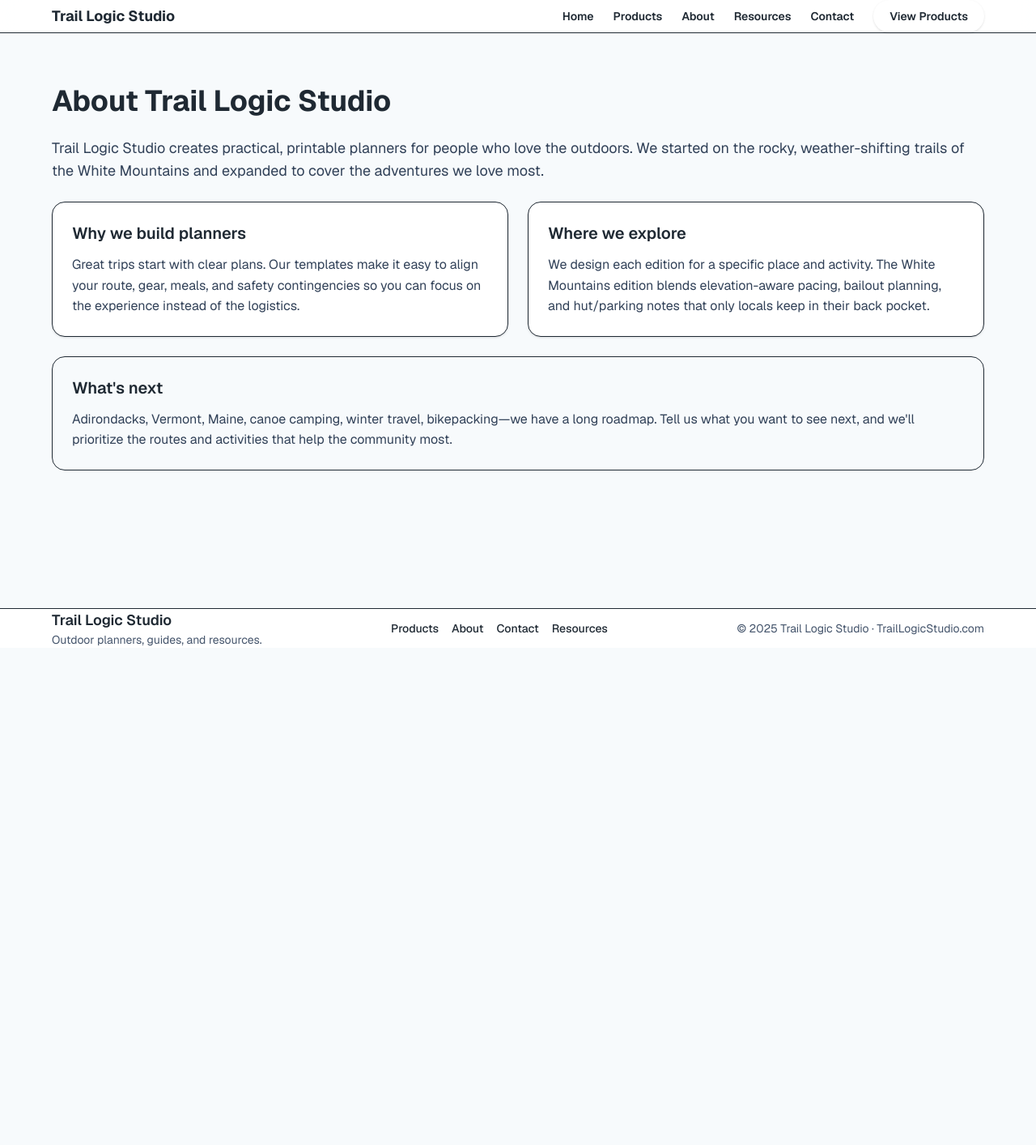
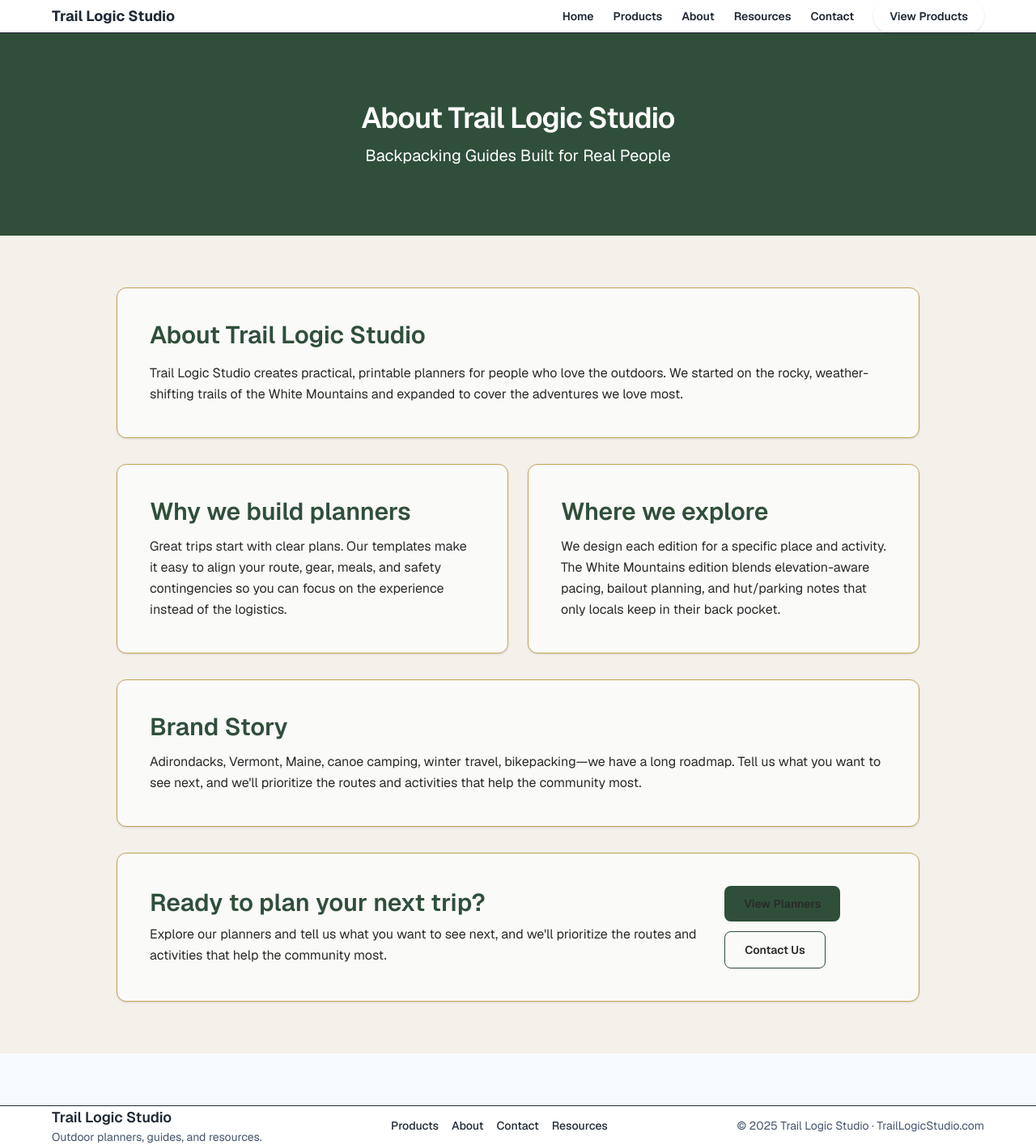
Before and after one commit to jroneil/traillogicstudio, a Next.js app: page /about in a window 1280 px wide. Shown: the whole page at 81% size. Before the commit the page ends 800 px from the top, so only its background shows below. Built offline with nearby package versions, Linux system fonts and the light colour scheme.

Commit message:
Restyle about page layout

```diff
--- a/app/about/page.tsx
+++ b/app/about/page.tsx
@@ -1,40 +1,84 @@
+import Link from "next/link";
+
 export const metadata = {
   title: "About Trail Logic Studio",
 };
 
+const cardClass =
+  "bg-[#FAFAF8] border border-[#C5A45A] p-6 md:p-10 rounded-xl shadow-sm";
+
+const headingClass = "text-3xl font-semibold text-[#2F4F3A]";
+
+const bodyClass = "text-[#2A2A2A] leading-relaxed";
+
 export default function AboutPage() {
   return (
-    <div className="section">
-      <div className="container space-y-6">
-        <h1 className="text-4xl font-bold text-text">About Trail Logic Studio</h1>
-        <p className="text-lg text-slate-700">
-          Trail Logic Studio creates practical, printable planners for people who love the outdoors. We started on the
-          rocky, weather-shifting trails of the White Mountains and expanded to cover the adventures we love most.
-        </p>
+    <main className="bg-[#F4F1EB] text-[#2A2A2A]">
+      <section className="flex min-h-[250px] max-h-[300px] items-center justify-center bg-[#2F4F3A] px-4 text-center text-white">
+        <div className="space-y-3 py-12 md:py-16">
+          <h1 className="text-4xl font-semibold tracking-tight">About Trail Logic Studio</h1>
+          <p className="text-lg md:text-xl">Backpacking Guides Built for Real People</p>
+        </div>
+      </section>
+
+      <section className="mx-auto max-w-5xl space-y-8 px-4 py-12 md:py-16">
+        <div className={`${cardClass} space-y-4`}>
+          <h2 className={headingClass}>About Trail Logic Studio</h2>
+          <p className={bodyClass}>
+            Trail Logic Studio creates practical, printable planners for people who love the outdoors. We started on the
+            rocky, weather-shifting trails of the White Mountains and expanded to cover the adventures we love most.
+          </p>
+        </div>
+
         <div className="grid gap-6 md:grid-cols-2">
-          <div className="rounded-2xl border border-border bg-white p-6 shadow-sm">
-            <h2 className="text-xl font-semibold text-text">Why we build planners</h2>
-            <p className="mt-3 text-slate-700">
+          <div className={`${cardClass} space-y-3`}>
+            <h2 className={headingClass}>Why we build planners</h2>
+            <p className={bodyClass}>
               Great trips start with clear plans. Our templates make it easy to align your route, gear, meals, and safety
               contingencies so you can focus on the experience instead of the logistics.
             </p>
           </div>
-          <div className="rounded-2xl border border-border bg-white p-6 shadow-sm">
-            <h2 className="text-xl font-semibold text-text">Where we explore</h2>
-            <p className="mt-3 text-slate-700">
+          <div className={`${cardClass} space-y-3`}>
+            <h2 className={headingClass}>Where we explore</h2>
+            <p className={bodyClass}>
               We design each edition for a specific place and activity. The White Mountains edition blends elevation-aware
               pacing, bailout planning, and hut/parking notes that only locals keep in their back pocket.
             </p>
           </div>
         </div>
-        <div className="rounded-2xl border border-border bg-background p-6">
-          <h2 className="text-xl font-semibold text-text">What&apos;s next</h2>
-          <p className="mt-3 text-slate-700">
+
+        <div className={`${cardClass} space-y-3`}>
+          <h2 className={headingClass}>Brand Story</h2>
+          <p className={bodyClass}>
             Adirondacks, Vermont, Maine, canoe camping, winter travel, bikepacking—we have a long roadmap. Tell us what
             you want to see next, and we&apos;ll prioritize the routes and activities that help the community most.
           </p>
         </div>
-      </div>
-    </div>
+
+        <div className={`${cardClass} flex flex-col gap-4 md:flex-row md:items-center md:justify-between`}>
+          <div className="space-y-2">
+            <h2 className={headingClass}>Ready to plan your next trip?</h2>
+            <p className={bodyClass}>
+              Explore our planners and tell us what you want to see next, and we&apos;ll prioritize the routes and activities
+              that help the community most.
+            </p>
+          </div>
+          <div className="flex flex-wrap gap-3">
+            <Link
+              className="rounded-lg bg-[#2F4F3A] px-6 py-3 text-sm font-semibold text-white transition hover:bg-[#1F3325]"
+              href="/products"
+            >
+              View Planners
+            </Link>
+            <Link
+              className="rounded-lg border border-[#2F4F3A] px-6 py-3 text-sm font-semibold text-[#2F4F3A] transition hover:bg-[#F4F1EB]"
+              href="/contact"
+            >
+              Contact Us
+            </Link>
+          </div>
+        </div>
+      </section>
+    </main>
   );
 }
```
